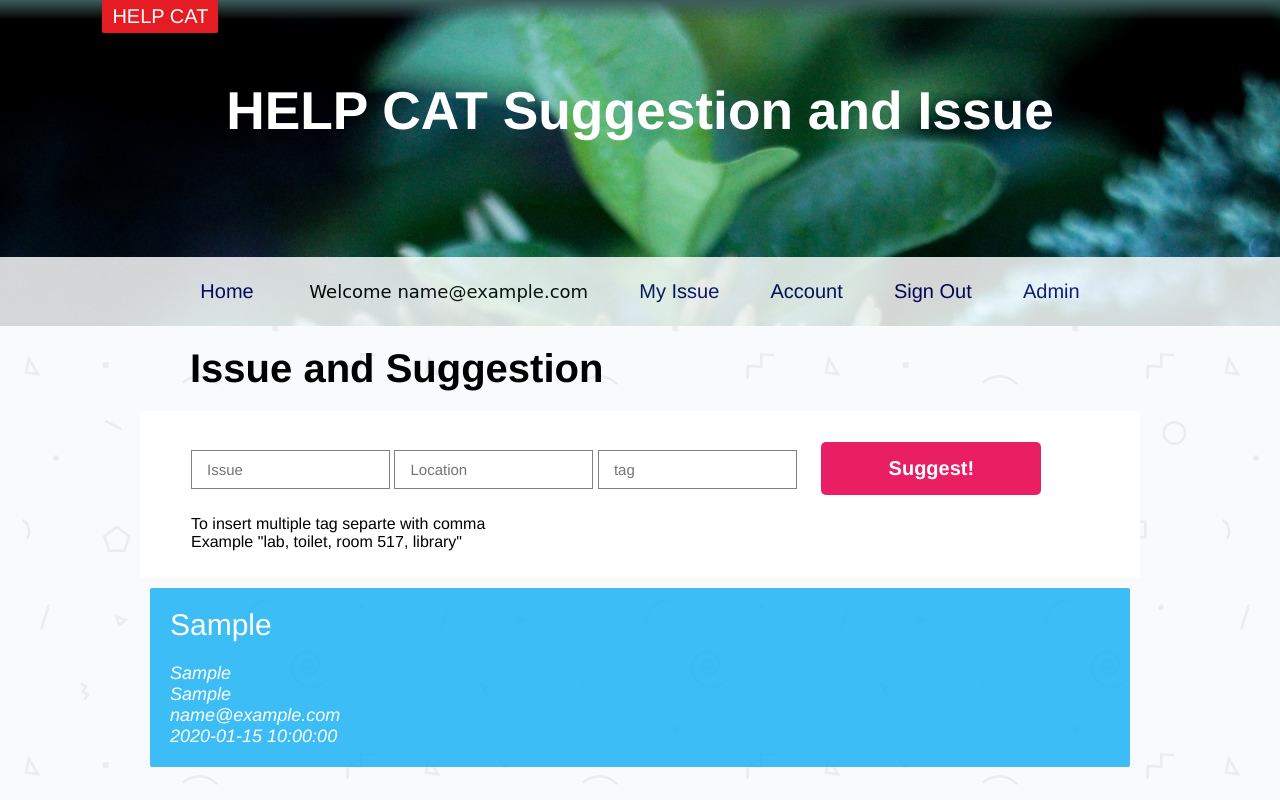
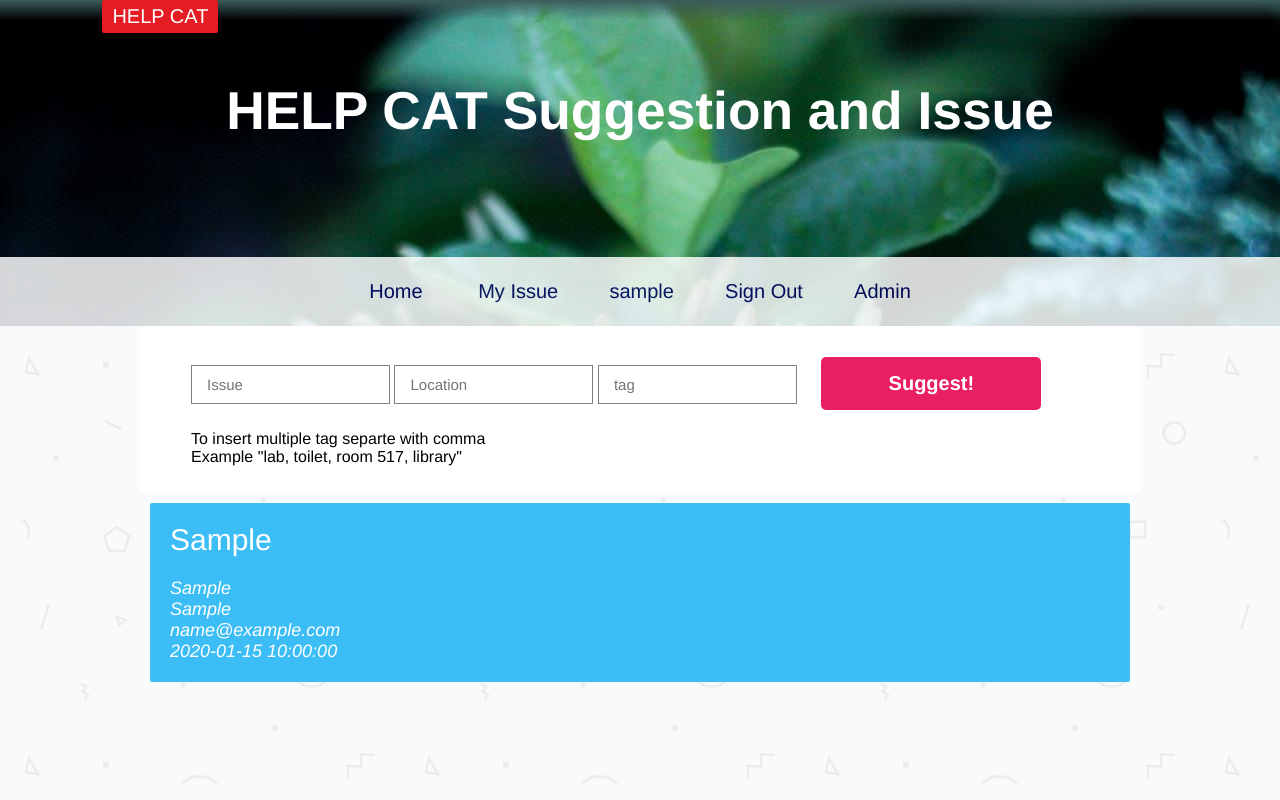
Before and after one commit to joevo2/helpcat, a PHP site: page / in a window 1280 px wide. Run offline with PHP 8.4, Linux system fonts and the light colour scheme; the visitor is signed in with stand-in values (Sample User, id 1); tables that the repository leaves empty or names only in its code hold one stand-in row (values such as "Sample post").

Commit message:
added email link on index, added change password. but error/success message not working

```diff
--- a/index.php
+++ b/index.php
@@ -11,6 +11,10 @@
        margin: 0 auto;
      }
 
+    .email {
+      text-decoration: none;
+      color: white;
+    }
 
      </style>
   </head>
@@ -24,7 +28,6 @@
             <?php include "nav.php"; ?>
         </header>
     <main>
-      <h2>Issue and Suggestion</h2>
         <?php
         //if is signed in only show the form
         if (isset($_SESSION['signin'])) {
@@ -57,7 +60,8 @@
           print "<br>\n";
           print $row['tag'];
           print "<br>\n";
-          print $row['email'];
+          print "<a class='email' href='mailto:".$row['email']."' target='_top'>"
+          . $row['email'] . "</a>";
           print "<br>\n";
           print $row['timestamp'];
       ?>
--- a/nav.php
+++ b/nav.php
@@ -4,9 +4,8 @@
 
           <?php
             if(isset($_SESSION['user'])) {
-              echo "<li>Welcome " . $_SESSION['user'] . "</li>"
-                    . "<li><a href='myissue.php'>My Issue</a></li>"
-                    . "<li><a href='myaccount.php'>Account</a></li>"
+              echo "<li><a href='myissue.php'>My Issue</a></li>"
+                    . "<li><a href='myaccount.php'>" . $_SESSION['user'] . "</a></li>"
                     . "<li><a href='signout.php'>Sign Out</a></li>";
 
               if(isset($_SESSION['type']) && $_SESSION['type'] == "admin")
```
Also changed, not shown: myaccount.php (+28 -0 lines), README.md.
